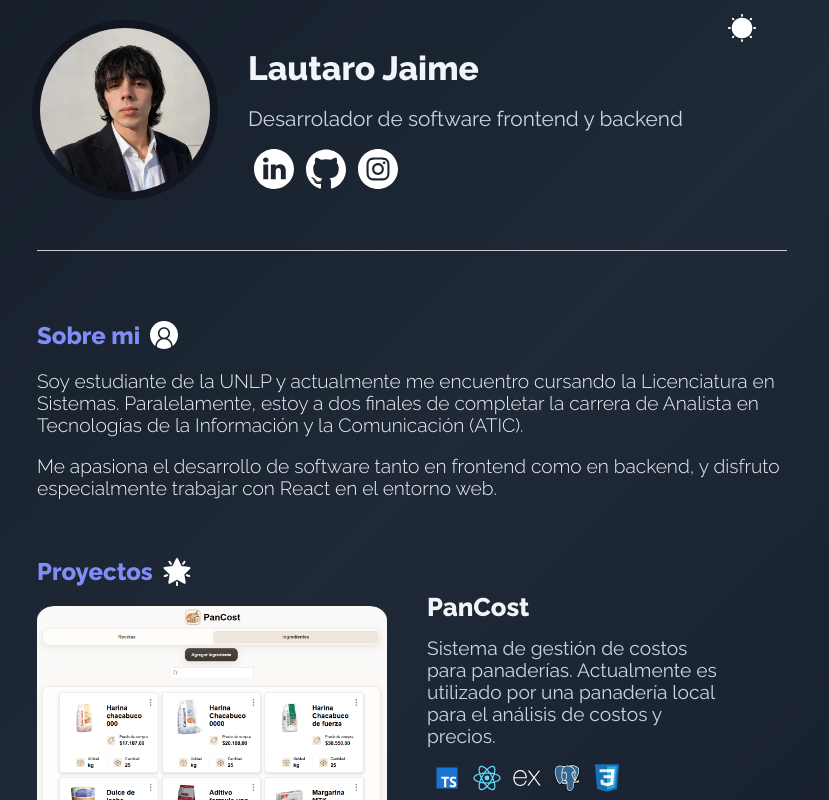
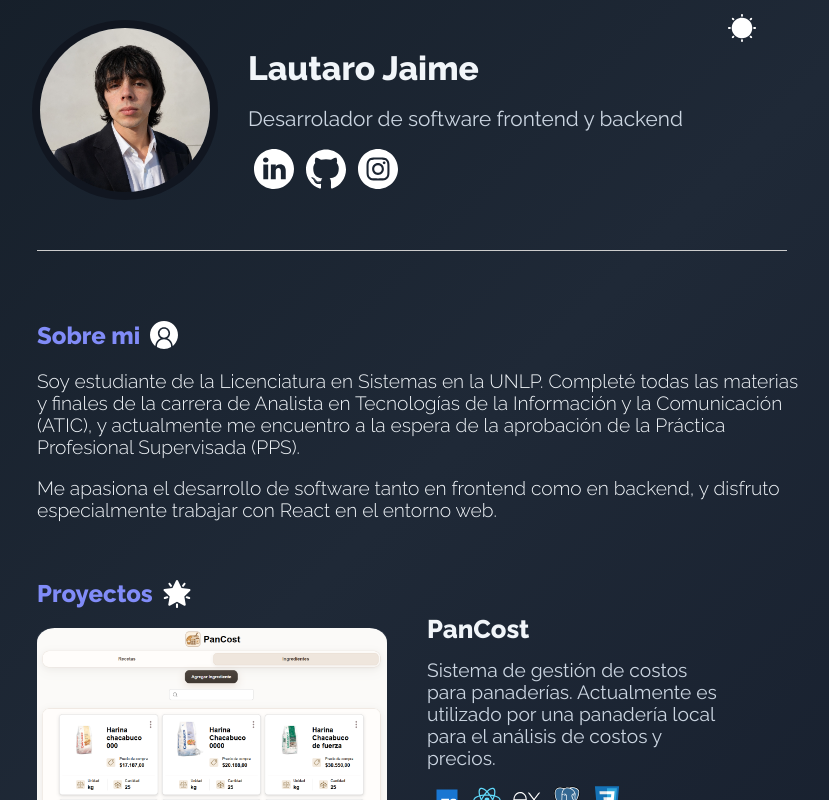
Before and after one commit to Lauty1550/Portfolio, a React (Vite) app: page / in a window 1280 px wide. Shown: the top 800 px of the page, without its empty margins (228-1057 px from the left). Built offline with nearby package versions, Linux system fonts and the light colour scheme.

Commit message:
Actualice informacion sobre mi

```diff
--- a/src/components/Content.tsx
+++ b/src/components/Content.tsx
@@ -38,10 +38,11 @@ export default function Content() {
           Sobre mi <AboutMeIcon color={darkMode ? "white" : "#424dadff"} />
         </h1>
         <p className="parrafo">
-          Soy estudiante de la UNLP y actualmente me encuentro cursando la
-          Licenciatura en Sistemas. Paralelamente, estoy a dos finales de
-          completar la carrera de Analista en Tecnologías de la Información y la
-          Comunicación (ATIC).
+          Soy estudiante de la Licenciatura en Sistemas en la UNLP. Completé
+          todas las materias y finales de la carrera de Analista en Tecnologías
+          de la Información y la Comunicación (ATIC), y actualmente me encuentro
+          a la espera de la aprobación de la Práctica Profesional Supervisada
+          (PPS).
         </p>
 
         <p className="parrafo">
```
